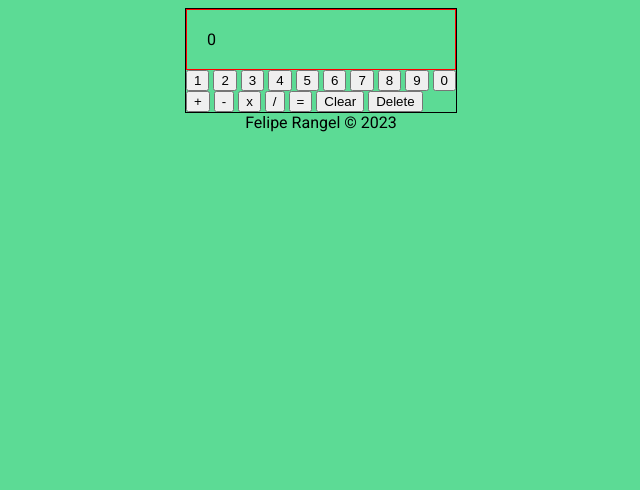
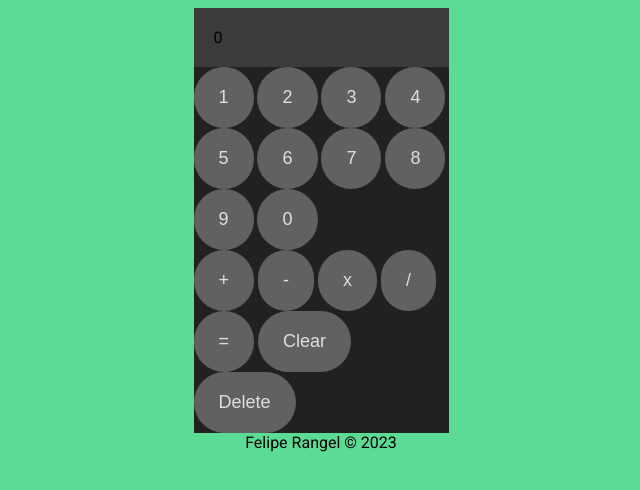
Before and after one commit to felpoio/Calculadora, a plain HTML site: page index.html in a window 1280 px wide. Shown: the whole page, without its empty margins (319-959 px from the left). Drawn offline with Linux system fonts and the light colour scheme.

Commit message:
Update styles.css with background colors and button styles

```diff
--- a/styles.css
+++ b/styles.css
@@ -12,12 +12,31 @@ body {
 }
 
 #container {
-    border: 1px solid black;
+    background-color: #212121;
+    width: 255px;
 }
 
 #display {
-    border: 1px solid red;
-    padding: 20px 20px;
+    background-color: #3B3B3B;
+    padding: 20px;
+}
+
+#numbers {
+    flex-wrap: wrap;
+}
+
+button {
+    color: #DFDFDF;
+    background-color: #616161;
+    font-size: 18px;
+    padding: 20px 25px;
+    border-radius: 50px;
+    border: 0;
+}
+
+button:hover {
+    background-color: #BDBDBD;
+    color: #212121;
 }
 
 footer {
```
